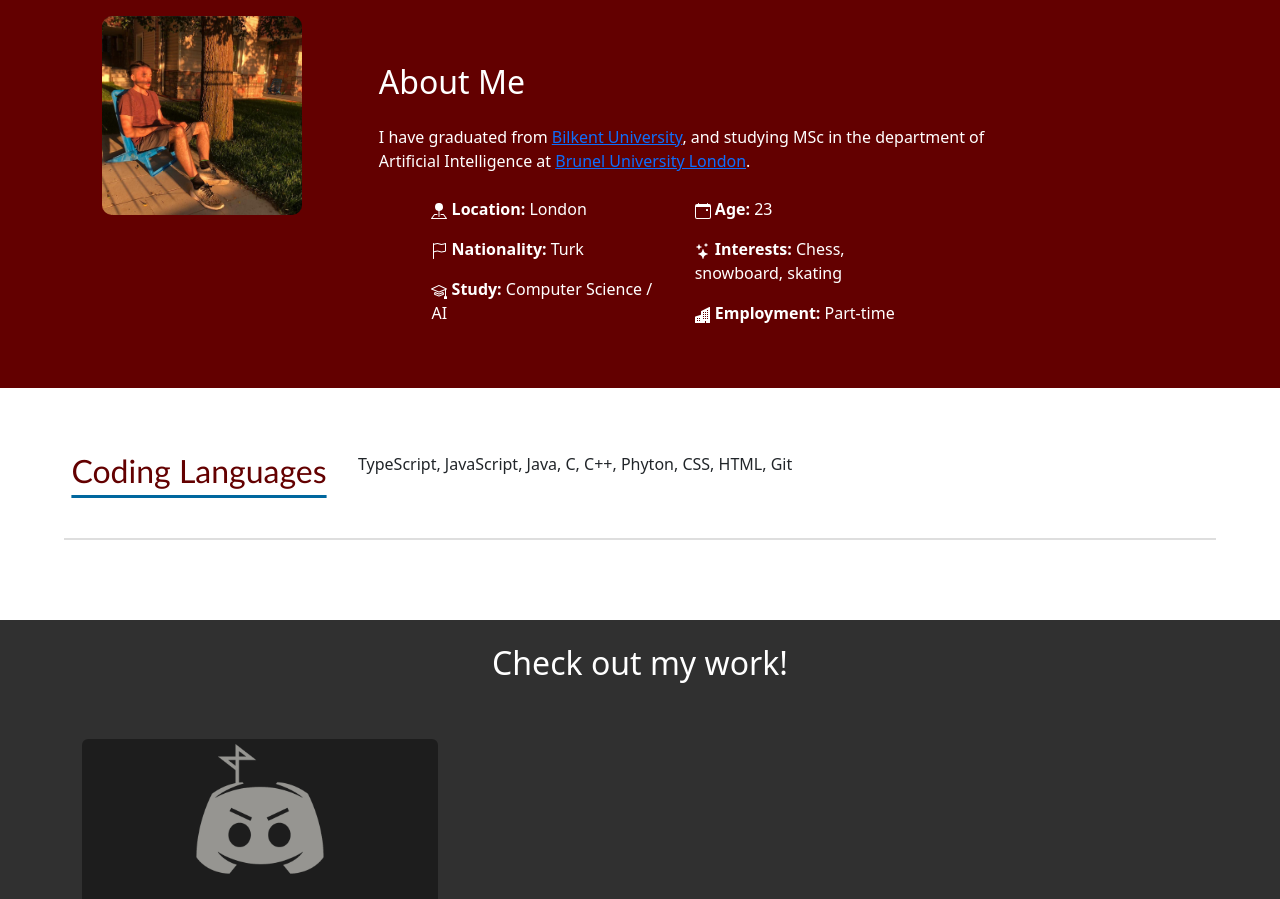
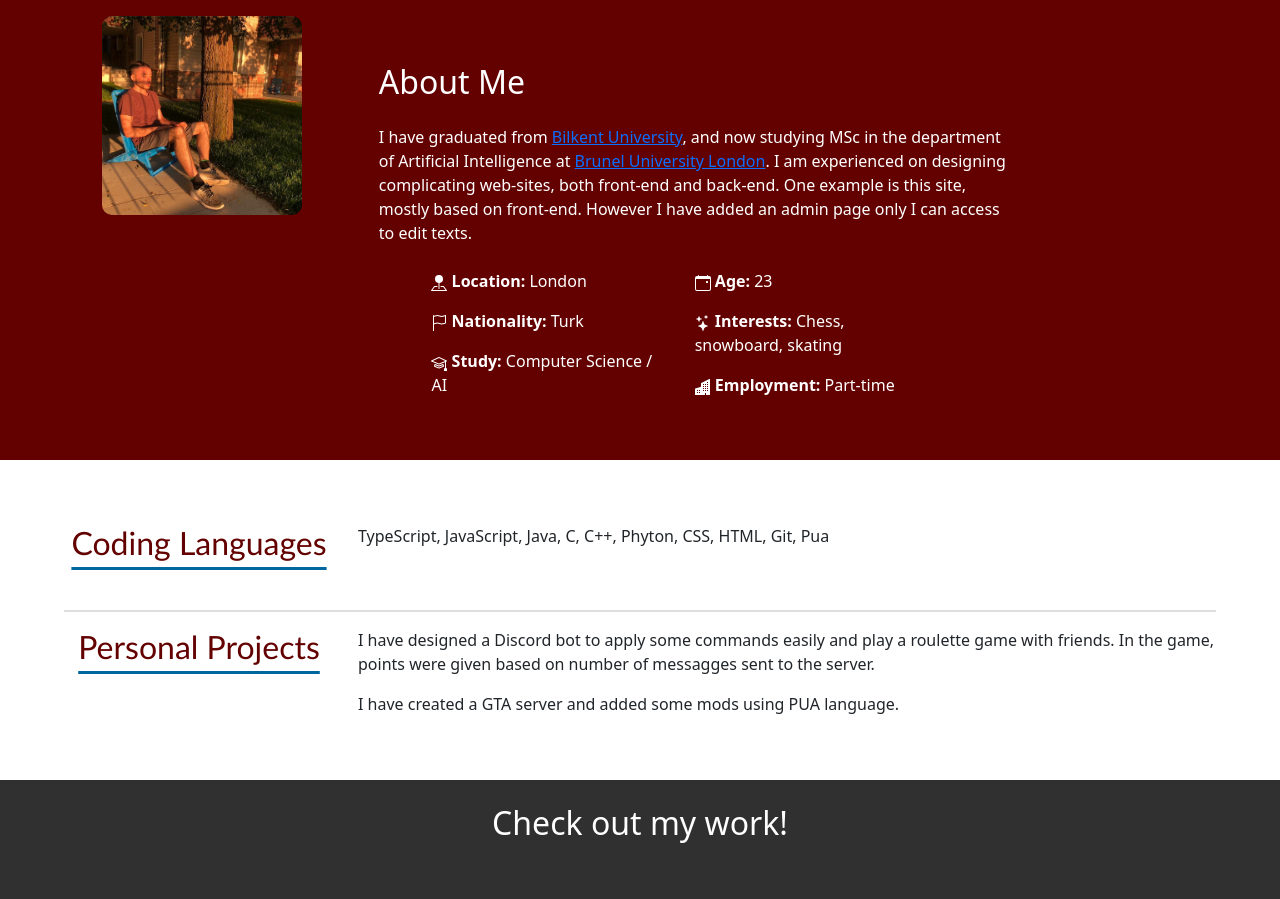
Before and after one commit to yarkinergin/my-web, a React (Create React App) app: page / in a window 1280 px wide. Shown: the part 680-1579 px from the top of the page. Built offline with nearby package versions, Linux system fonts and the light colour scheme; what react-auth-kit would draw is missing.

Commit message:
Update Home.tsx

```diff
--- a/src/pages/Home-page/Home.tsx
+++ b/src/pages/Home-page/Home.tsx
@@ -134,7 +134,9 @@
                             <h2 className='mb-4'>About Me</h2>
                             <p className='w-75'>{aboutme}
                                 I have graduated from <a href='https://w3.bilkent.edu.tr/bilkent/'>Bilkent University</a>,
-                                 and studying MSc in the department of Artificial Intelligence at <a href='https://www.brunel.ac.uk/'>Brunel University London</a>.</p>
+                                 and now studying MSc in the department of Artificial Intelligence at <a href='https://www.brunel.ac.uk/'>Brunel
+                                  University London</a>. I am experienced on designing complicating web-sites, both front-end and back-end.
+                                  One example is this site, mostly based on front-end. However I have added an admin page only I can access to edit texts.</p>
                             <Row className='justify-content-center pt-2 w-75'>
                                 <Col xs lg={5}>
                                     <p><strong><BsPinMapFill/> Location:</strong>{location} London</p>
@@ -159,10 +161,21 @@
                             <h2 className='skillHeader'>Coding Languages</h2>
                         </Col>
                         <Col>
-                            TypeScript, JavaScript, Java, C, C++, Phyton, CSS, HTML, Git
+                            TypeScript, JavaScript, Java, C, C++, Phyton, CSS, HTML, Git, Pua
                         </Col>
                     </Row>
                     <hr style={{background: 'grey', color: 'grey', borderColor: 'grey', height: '2px'}}/>
+                    <Row>
+                        <Col md lg={3} className='skillCol mb-4'>
+                            <h2 className='skillHeader'>Personal Projects</h2>
+                        </Col>
+                        <Col>
+                            I have designed a Discord bot to apply some commands easily and play a roulette game with friends.
+                            In the game, points were given based on number of messagges sent to the server.
+                            <p></p>
+                            I have created a GTA server and added some mods using PUA language.
+                        </Col>
+                    </Row>
                 </div>
             </Container>
             <Projects/>
```
